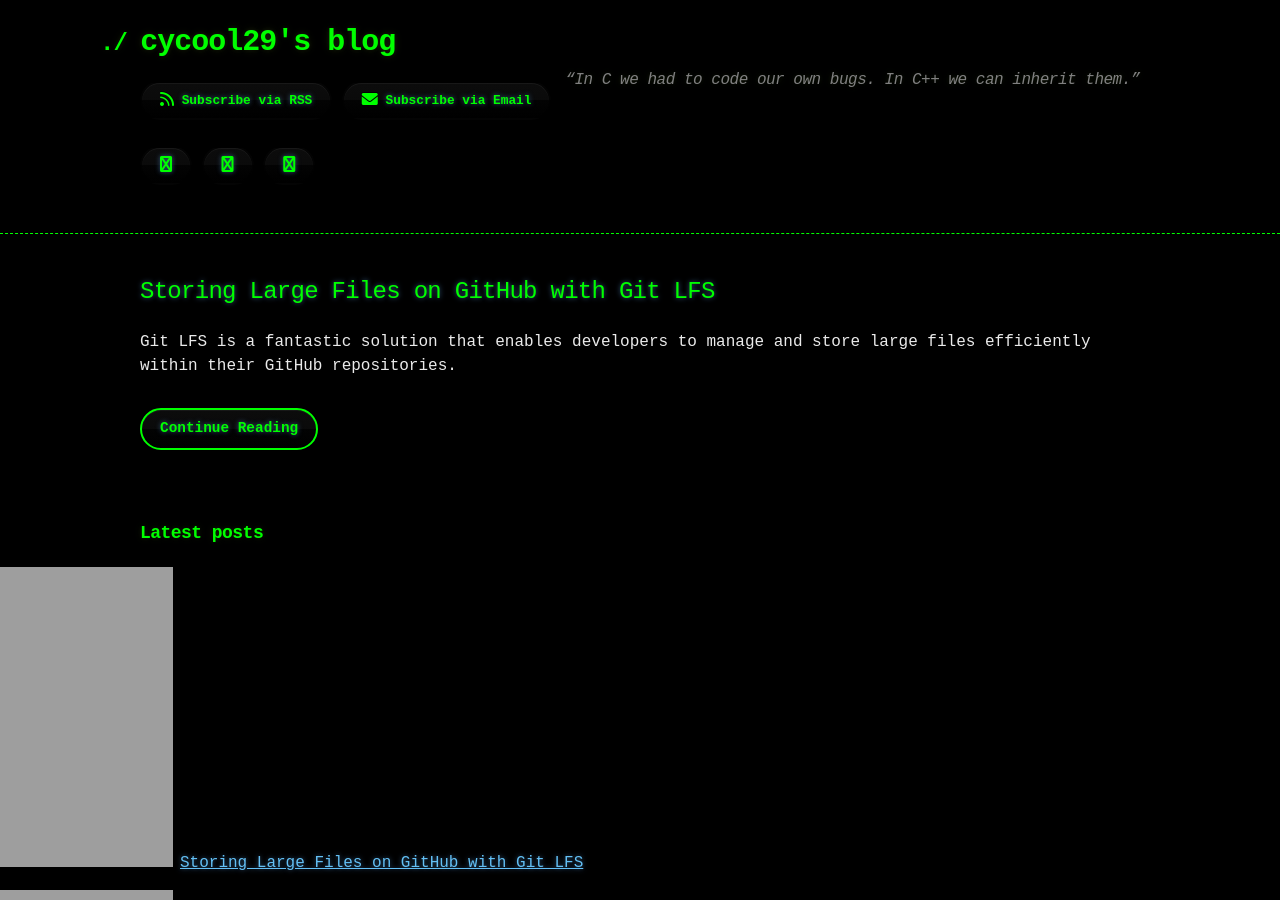
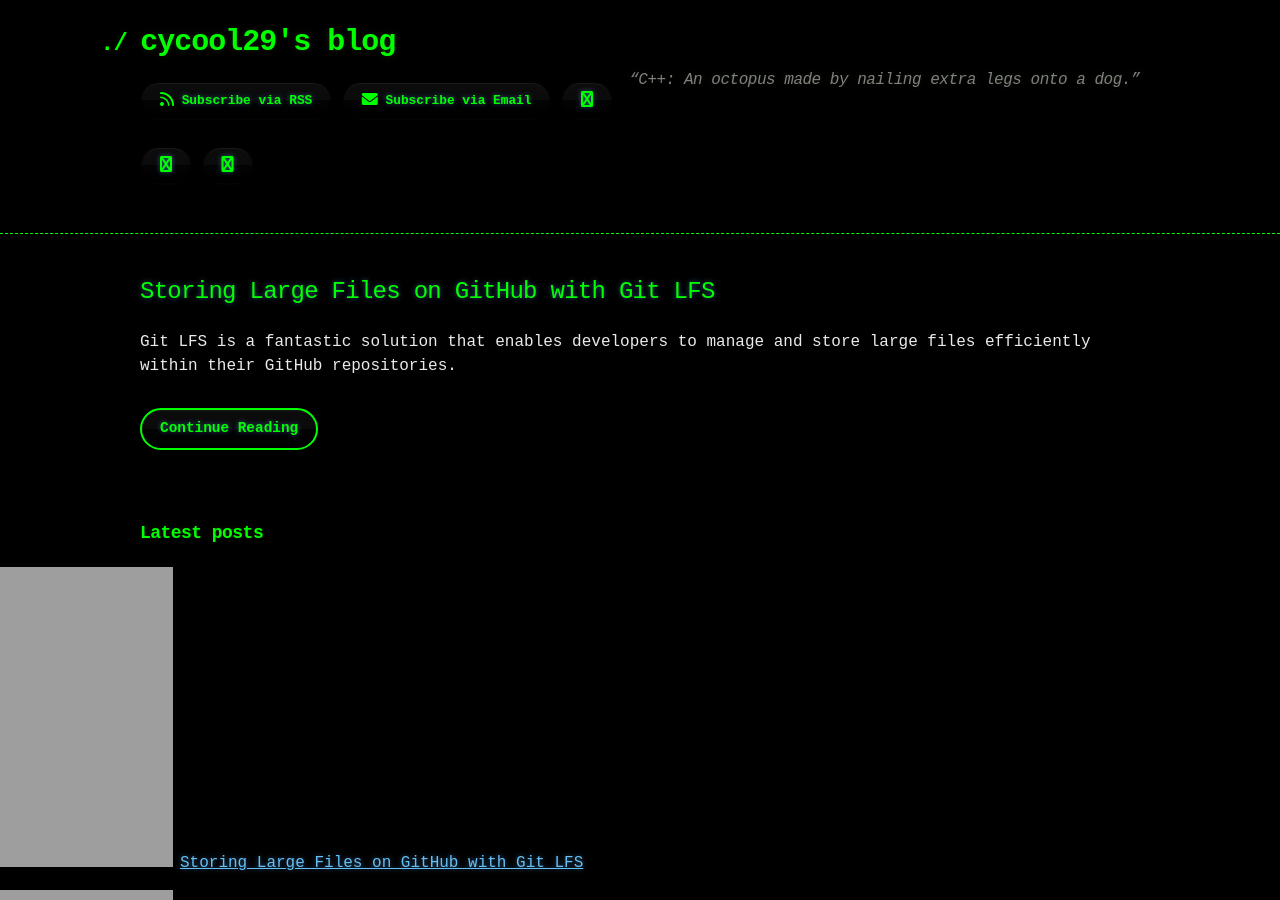
Before and after one commit to cycool29/cycool29.github.io, a Jekyll site: the page built from index.md, in a window 1280 px wide and 900 px high. Built offline with Jekyll 4.4.1, drawn with Linux system fonts in a browser that asks for light colours; a style sheet for code colours, icons or effects is not loaded.

Commit message:
Update quotes

```diff
--- a/_config.yml
+++ b/_config.yml
@@ -1,5 +1,5 @@
 title: cycool29's blog
-description: "“In C we had to code our own bugs. In C++ we can inherit them.” "
+description: "“C++: An octopus made by nailing extra legs onto a dog.” "
 bio: A high school student. Intermediate in Python, Git, Bash. Learning JavaScript. He/Him. "
 author: cycool29
 url: https://cycool29.github.io
```
